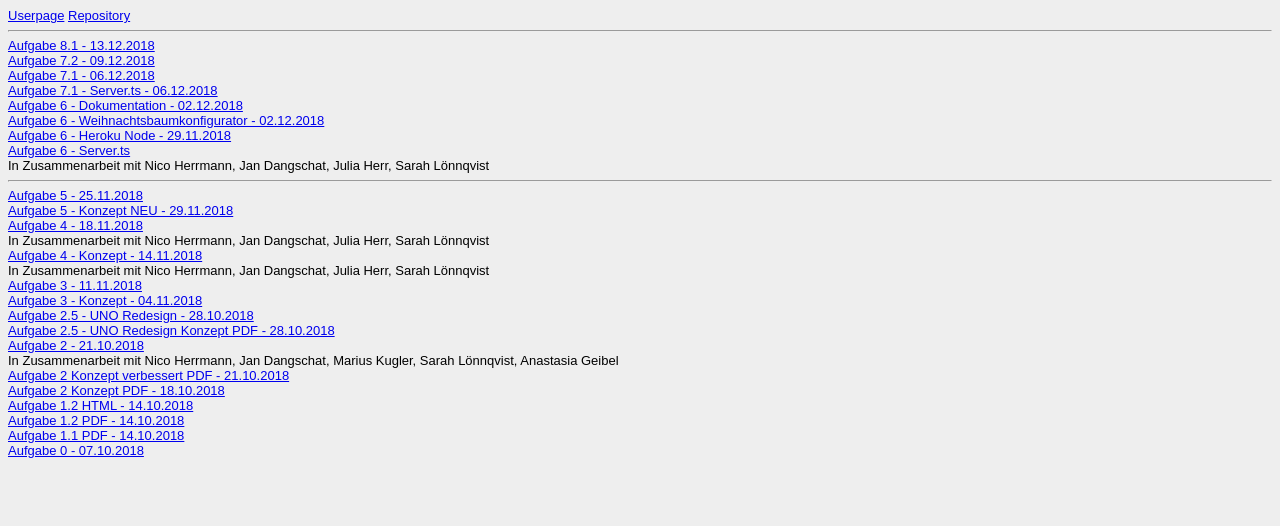
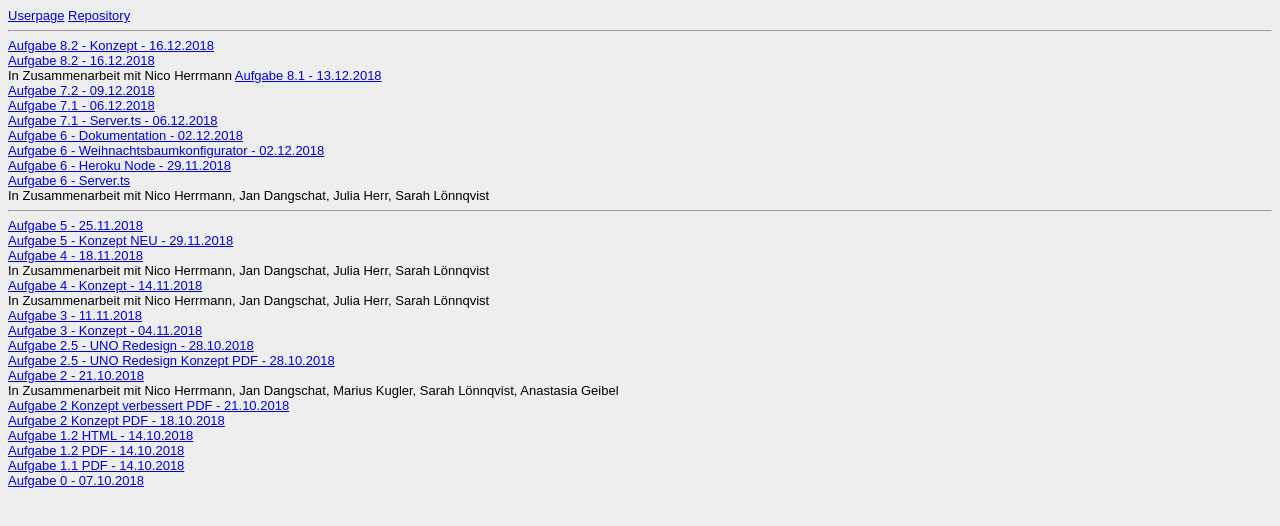
Before and after one commit to schmidtb93/schmidtb93.github.io, a plain HTML site: page Steckbrief/steckbrief.htm in a window 1280 px wide. Drawn offline with Linux system fonts and the light colour scheme.

Commit message:
up to date

```diff
--- a/Steckbrief/steckbrief.htm
+++ b/Steckbrief/steckbrief.htm
@@ -20,6 +20,14 @@ body {
 <!--   https://mongodbrowser.herokuapp.com/?u=Sebastian&p=eia2-2018&a=ds145183.mlab.com:45183/eia2&n=eia2&c=Namen -->
 	<!-- Hier bitte die Vorkenntnisse im Bereich Programmierung zu Beginn der Veranstaltung kurz beschreiben! -->
 	<hr>
+		<a
+		href="https://schmidtb93.github.io/EIA2/L08_Database/Konzept 8-2.pdf"
+		target="_blank">Aufgabe 8.2 - Konzept - 16.12.2018</a>
+	</br>
+	<a
+		href="https://schmidtb93.github.io/EIA2/L08_Database/Client/DatabaseClient.html"
+		target="_blank">Aufgabe 8.2 - 16.12.2018</a>
+	</br> In Zusammenarbeit mit Nico Herrmann
 	<a
 		href="https://mongodbrowser.herokuapp.com/?u=Sebastian&p=eia2-2018&a=ds145183.mlab.com:45183/eia2&n=eia2&c=Namen"
 		target="_blank">Aufgabe 8.1 - 13.12.2018</a>
```
